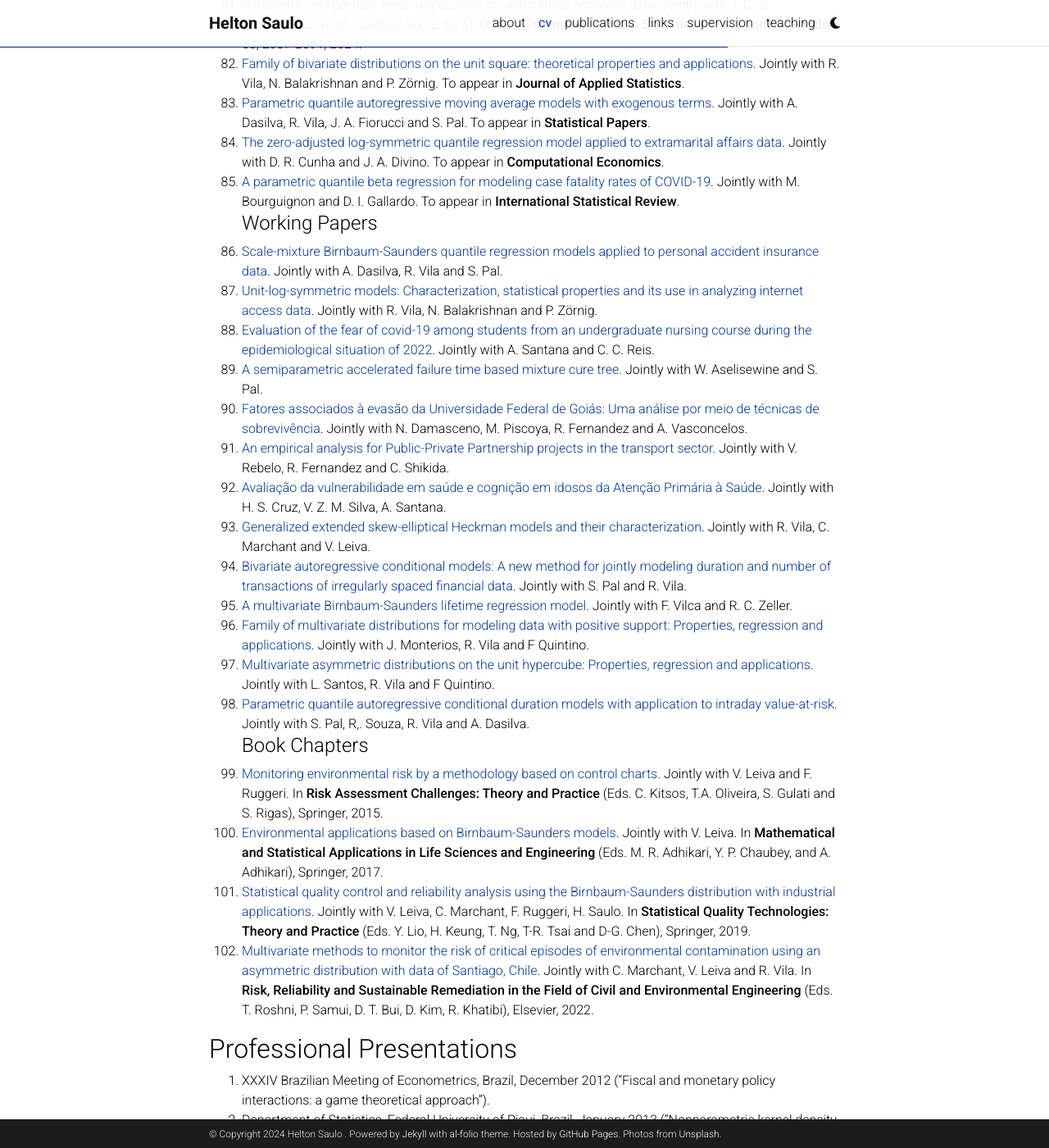
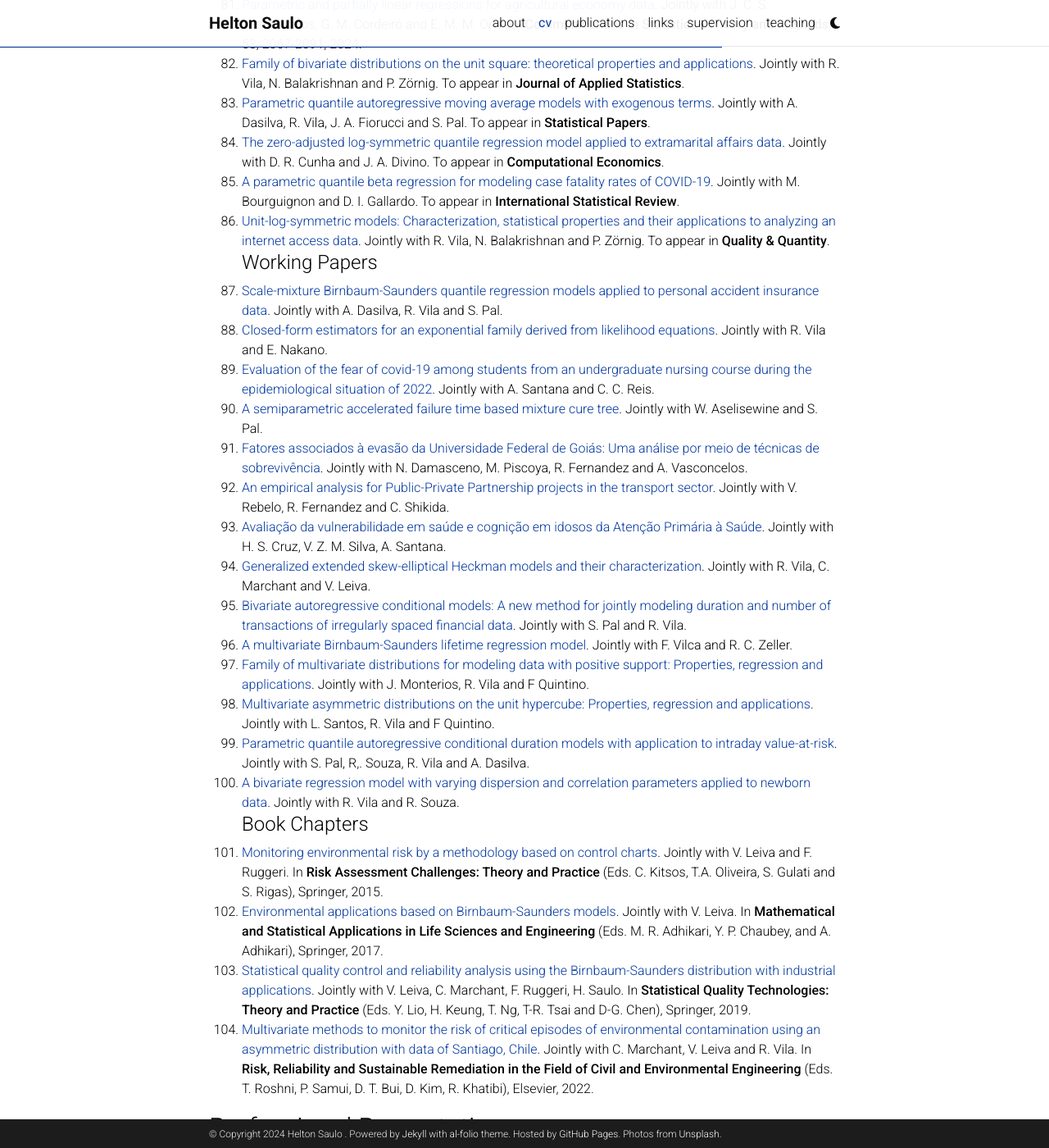
Before and after one commit to heltonsaulo/heltonsaulo.github.io, a Jekyll site: the page built from _pages/cv.md, in a window 1280 px wide and 1400 px high, scrolled down 7709 px. Shown: the whole window at 82% size. Built offline with Jekyll 4.4.1, drawn with Linux system fonts in a browser that asks for light colours; comment, search, counter and statistics services are not loaded; a style sheet for code colours, icons or effects is not loaded.

Commit message:
Update cv.md

```diff
--- a/_pages/cv.md
+++ b/_pages/cv.md
@@ -193,9 +193,10 @@
   83.  [Parametric quantile autoregressive moving average models with exogenous terms](https://doi.org/10.1007/s00362-023-01459-4). Jointly with A. Dasilva, R. Vila, J. A. Fiorucci and S. Pal. To appear in **Statistical Papers**.
   84.  [The zero-adjusted log-symmetric quantile regression model applied to extramarital affairs data](https://doi.org/10.1007/s10614-023-10420-4). Jointly with D. R. Cunha and J. A. Divino. To appear in **Computational Economics**.
   85.  [A parametric quantile beta regression for modeling case fatality rates of COVID-19](https://arxiv.org/abs/2110.04428). Jointly with M. Bourguignon and  D. I. Gallardo. To appear in **International Statistical Review**.
+  86.  [Unit-log-symmetric models: Characterization, statistical properties and their applications to analyzing an internet access data](https://arxiv.org/abs/2211.14427). Jointly with R. Vila, N. Balakrishnan and P. Zörnig. To appear in **Quality & Quantity**.
 #### Working Papers
   86.  [Scale-mixture Birnbaum-Saunders quantile regression models applied to personal accident insurance data](https://arxiv.org/abs/2107.10365). Jointly with A. Dasilva, R. Vila and S. Pal.
-  87.  [Unit-log-symmetric models: Characterization, statistical properties and its use in analyzing internet access data](https://arxiv.org/abs/2211.14427). Jointly with R. Vila, N. Balakrishnan and P. Zörnig.
+  87.  [Closed-form estimators for an exponential family derived from likelihood equations](https://). Jointly with R. Vila and E. Nakano.
   88.  [Evaluation of the fear of covid-19 among students from an undergraduate nursing course during the epidemiological situation of 2022](https://). Jointly with A. Santana and C. C. Reis.
   89.   [A semiparametric accelerated failure time based mixture cure tree](https://). Jointly with W. Aselisewine and S. Pal.
   90.   [Fatores associados à evasão da Universidade Federal de Goiás: Uma análise por meio de técnicas de sobrevivência](https://). Jointly with N. Damasceno, M. Piscoya, R. Fernandez and A. Vasconcelos.
@@ -207,11 +208,12 @@
   96.   [Family of multivariate distributions for modeling data with positive support: Properties, regression and applications](https://). Jointly with J. Monterios, R. Vila and F Quintino.
   97.   [Multivariate asymmetric distributions on the unit hypercube: Properties, regression and applications](https://). Jointly with L. Santos, R. Vila and F Quintino.
   98.   [Parametric quantile autoregressive conditional duration models with application to intraday value-at-risk](https://arxiv.org/abs/2308.15571v1). Jointly with S. Pal, R,. Souza, R. Vila and A. Dasilva.
+ 100.   [A bivariate regression model with varying dispersion and correlation parameters applied to newborn data](https://). Jointly with R. Vila and R. Souza.
 #### Book Chapters
-  99.  [Monitoring environmental risk by a methodology based on control charts](https://link.springer.com/chapter/10.1007/978-3-319-18029-8_14). Jointly with V. Leiva and F. Ruggeri. In **Risk Assessment Challenges: Theory and Practice** (Eds. C. Kitsos, T.A. Oliveira, S. Gulati and S. Rigas), Springer, 2015.
- 100.  [Environmental applications based on Birnbaum-Saunders models](https://link.springer.com/chapter/10.1007/978-981-10-5370-2_14). Jointly with V. Leiva. In **Mathematical and Statistical Applications in Life Sciences and Engineering** (Eds. M. R. Adhikari,  Y. P. Chaubey,  and A. Adhikari), Springer, 2017.
- 101.  [Statistical quality control and reliability analysis using the Birnbaum-Saunders distribution with industrial applications](https://link.springer.com/chapter/10.1007/978-3-030-20709-0_2). Jointly with V. Leiva, C. Marchant, F. Ruggeri, H. Saulo. In **Statistical Quality Technologies: Theory and Practice** (Eds. Y. Lio, H. Keung, T. Ng, T-R. Tsai and D-G. Chen), Springer, 2019.
- 102.  [Multivariate methods to monitor the risk of critical episodes of environmental contamination using an asymmetric distribution with data of Santiago, Chile](https://doi.org/10.1016/B978-0-323-85698-0.00024-1). Jointly with C. Marchant, V. Leiva and R. Vila. In **Risk, Reliability and Sustainable Remediation in the Field of Civil and Environmental Engineering** (Eds. T. Roshni, P. Samui, D. T. Bui, D. Kim, R. Khatibi), Elsevier, 2022.
+ 101.  [Monitoring environmental risk by a methodology based on control charts](https://link.springer.com/chapter/10.1007/978-3-319-18029-8_14). Jointly with V. Leiva and F. Ruggeri. In **Risk Assessment Challenges: Theory and Practice** (Eds. C. Kitsos, T.A. Oliveira, S. Gulati and S. Rigas), Springer, 2015.
+ 102.  [Environmental applications based on Birnbaum-Saunders models](https://link.springer.com/chapter/10.1007/978-981-10-5370-2_14). Jointly with V. Leiva. In **Mathematical and Statistical Applications in Life Sciences and Engineering** (Eds. M. R. Adhikari,  Y. P. Chaubey,  and A. Adhikari), Springer, 2017.
+ 103.  [Statistical quality control and reliability analysis using the Birnbaum-Saunders distribution with industrial applications](https://link.springer.com/chapter/10.1007/978-3-030-20709-0_2). Jointly with V. Leiva, C. Marchant, F. Ruggeri, H. Saulo. In **Statistical Quality Technologies: Theory and Practice** (Eds. Y. Lio, H. Keung, T. Ng, T-R. Tsai and D-G. Chen), Springer, 2019.
+ 104.  [Multivariate methods to monitor the risk of critical episodes of environmental contamination using an asymmetric distribution with data of Santiago, Chile](https://doi.org/10.1016/B978-0-323-85698-0.00024-1). Jointly with C. Marchant, V. Leiva and R. Vila. In **Risk, Reliability and Sustainable Remediation in the Field of Civil and Environmental Engineering** (Eds. T. Roshni, P. Samui, D. T. Bui, D. Kim, R. Khatibi), Elsevier, 2022.
 
 
 
```
